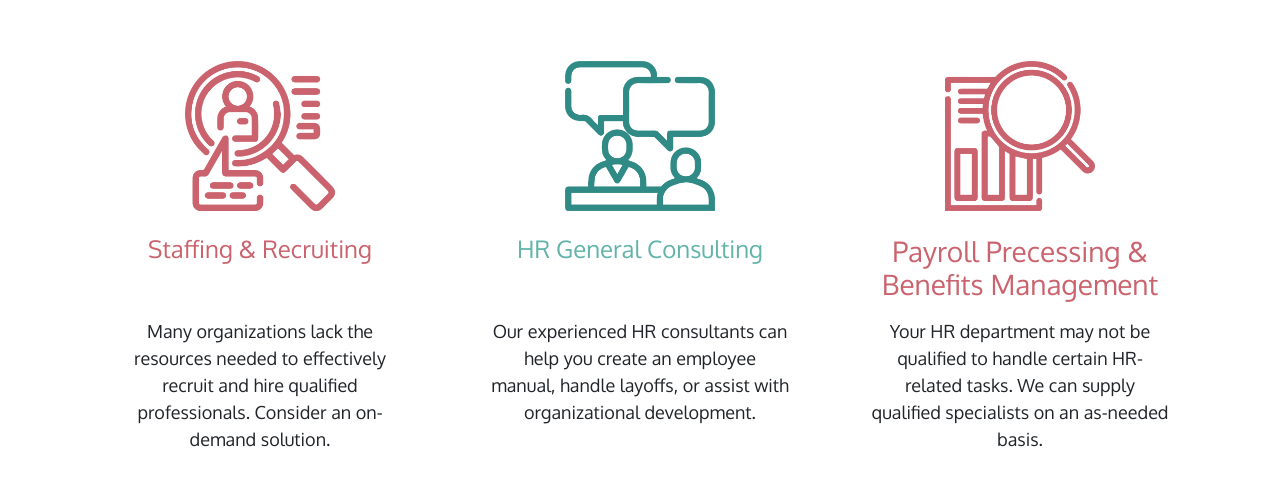
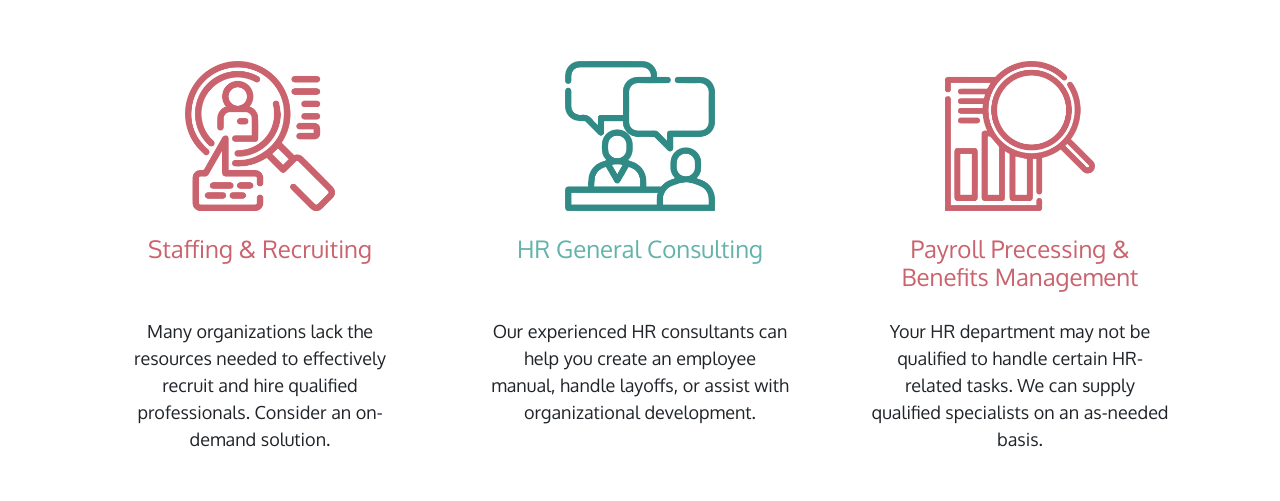
Before and after one commit to Minesto23/smartHR, a Django app: page /services/ in a window 1280 px wide. Shown: the part 1022-1523 px from the top of the page. Run offline with Django 3.2, Linux system fonts and the light colour scheme; data that the repository does not hold is empty; parts of the project's set-up code (start-up, migrations or seed data) failed here and were passed over; some libraries are stand-ins or nearby versions.

Commit message:
h3 a h4 services

```diff
--- a/services/templates/services/services.html
+++ b/services/templates/services/services.html
@@ -112,7 +112,7 @@
               <div class=" d-flex justify-content-center">
                 <img src="{% static 'core/images/Analysis.png' %}" alt="" class="img-fluid" style="max-width: 150px;">
               </div>
-              <h3 class="mt-4 red">{% trans "Payroll Precessing & Benefits Management" %}</h3>
+              <h4 class="mt-4 red">{% trans "Payroll Precessing & Benefits Management" %}</h4>
               <p>{% trans "Your HR department may not be qualified to handle certain HR-related tasks. We can supply qualified specialists on an as-needed basis." %}</p>
             </div>
             <div id="back_3" style="min-width: 300px; min-height: 350px;">
```
